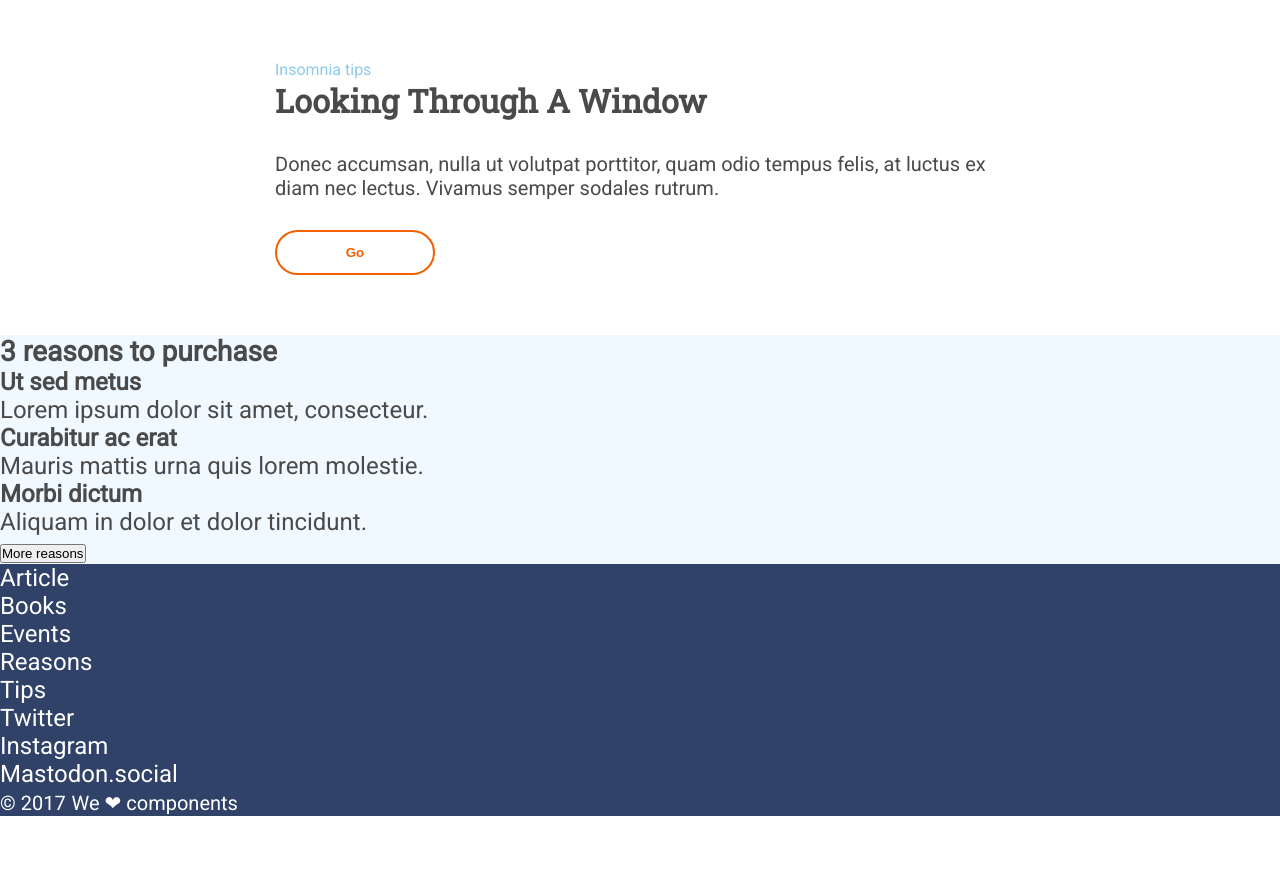
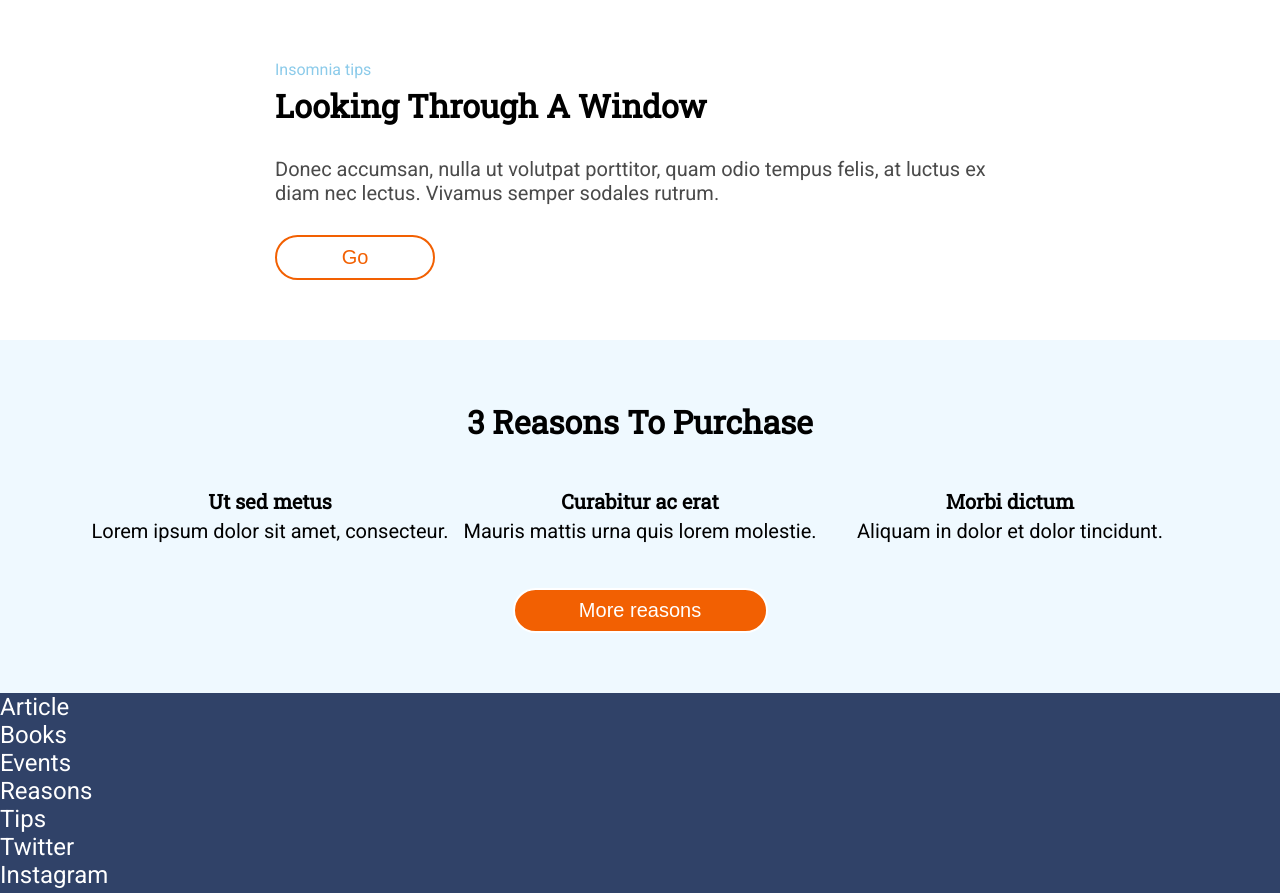
Before and after one commit to Adalab/modulo-1-evaluacion-final-evaferrerasbr, a website: page src/html/index.html in a window 1280 px wide. Shown: the part 800-1693 px from the top of the page. Before the commit the page ends 1616 px from the top, so only its background shows below. Drawn offline with nearby package versions, Linux system fonts and the light colour scheme; files that its build step writes are made by us from their sources; files whose address does not match are found by name.

Commit message:
End main-reasons section

```diff
--- a/src/html/partials/main-reasons.html
+++ b/src/html/partials/main-reasons.html
@@ -1,12 +1,26 @@
 <section class="main-reasons" id="main-reasons--id">
-  <h3>3 reasons to purchase</h3>
-  <div>
-    <h4>Ut sed metus</h4>
-    <p>Lorem ipsum dolor sit amet, consecteur.</p>
-    <h4>Curabitur ac erat</h4>
-    <p>Mauris mattis urna quis lorem molestie.</p>
-    <h4>Morbi dictum</h4>
-    <p>Aliquam in dolor et dolor tincidunt.</p>
+  <h3 class="main-reasons__title txt--title txt--dark txt--lg capitalize">
+    3 reasons to purchase
+  </h3>
+  <div class="main-reasons__grid">
+    <div class="grid__item grid__item-1">
+      <h4 class="main-reasons__subtitle txt--title txt--dark txt--md">
+        Ut sed metus
+      </h4>
+      <p class="txt--dark txt--md">Lorem ipsum dolor sit amet, consecteur.</p>
+    </div>
+    <div class="grid__item grid__item-2">
+      <h4 class="main-reasons__subtitle txt--title txt--dark txt--md">
+        Curabitur ac erat
+      </h4>
+      <p class="txt--dark txt--md">Mauris mattis urna quis lorem molestie.</p>
+    </div>
+    <div class="grid__item grid__item-3">
+      <h4 class="main-reasons__subtitle txt--title txt--dark txt--md">
+        Morbi dictum
+      </h4>
+      <p class="txt--dark txt--md">Aliquam in dolor et dolor tincidunt.</p>
+    </div>
   </div>
-  <button>More reasons</button>
+  <button class="button--reasons">More reasons</button>
 </section>
--- a/src/html/partials/main-tips.html
+++ b/src/html/partials/main-tips.html
@@ -1,6 +1,8 @@
 <section class="main-tips">
-  <h2 class="txt--sm section--color">Insomnia tips</h2>
-  <h3 class="txt--lg txt--title txt-title--color capitalize">
+  <h2 class="main-tips__title txt--sm section--color txt--regular">
+    Insomnia tips
+  </h2>
+  <h3 class="txt--lg txt--title txt--dark capitalize">
     Looking through a window
   </h3>
   <p class="main-tips__text txt--md">
--- a/src/scss/components/_buttons.scss
+++ b/src/scss/components/_buttons.scss
@@ -14,7 +14,7 @@
   width: 76px;
   background-color: $color-brand-2;
   color: $color-brand-1;
-  font-weight: bold;
+  font-size: 1.25rem;
   border: 2px solid $color-brand-1;
   border-radius: 50px;
   transition: ease 0.5s;
@@ -29,3 +29,25 @@
     width: 160px;
   }
 }
+
+.button--reasons {
+  height: 45px;
+  width: 184px;
+  background-color: $color-brand-1;
+  color: $color-brand-2;
+  font-size: 1.25rem;
+  border: 2px solid $color-brand-2;
+  border-radius: 50px;
+  transition: ease 0.5s;
+  &:hover {
+    background-color: $color-brand-2;
+    color: $color-brand-1;
+    border: 2px solid $color-brand-1;
+  }
+  @include tablet {
+    width: 210px;
+  }
+  @include desktop {
+    width: 255px;
+  }
+}
--- a/src/scss/components/_typography.scss
+++ b/src/scss/components/_typography.scss
@@ -8,9 +8,10 @@ body {
 
 .txt--title {
   font-family: $font-title;
-  &--color {
-    color: $color-brand-title;
-  }
+}
+
+.txt--dark {
+  color: $color-brand-dark;
 }
 
 .txt--light {
@@ -49,7 +50,6 @@ body {
 }
 
 .txt--sm {
-  font-weight: normal;
   font-size: 0.875rem;
   @include desktop {
     font-size: 1rem;
@@ -67,3 +67,7 @@ body {
 .txt--center {
   text-align: center;
 }
+
+.txt--regular {
+  font-weight: normal;
+}
--- a/src/scss/core/_variables.scss
+++ b/src/scss/core/_variables.scss
@@ -5,9 +5,9 @@ $color-brand-2: #ffffff;
 $color-brand-3: #8ccbea;
 $color-brand-4: #0271bc;
 $color-brand-5: #304268;
-$color-brand-extra: #eff9ff;
+$color-brand-ligth: #eff9ff;
+$color-brand-dark: #000000;
 $color-brand-text: #4a4a4a;
-$color-brand-title: #000000;
 
 /*fonts*/
 $font-family: "Roboto", sans-serif;
--- a/src/scss/layout/_main-reasons.scss
+++ b/src/scss/layout/_main-reasons.scss
@@ -1,3 +1,42 @@
 .main-reasons {
-  background-color: $color-brand-extra;
+  background-color: $color-brand-ligth;
+  text-align: center;
+  padding: 30px 15px 60px 15px;
+  @include tablet {
+    padding: 30px 40px 60px 40px;
+  }
+  @include desktop {
+    padding: 60px 85px 60px 85px;
+  }
 }
+
+.main-reasons__grid {
+  display: grid;
+  grid-template-columns: 1fr;
+  grid-template-rows: 1fr 1fr 1fr;
+  @include tablet {
+    grid-template-columns: 1fr 1fr 1fr;
+    grid-template-rows: 1fr;
+  }
+}
+
+.grid__item-1 {
+  grid-row: span 1;
+}
+
+.grid__item-2 {
+  grid-row: span 1;
+}
+
+.grid__item-3 {
+  grid-row: span 1;
+}
+
+.main-reasons__title,
+.grid__item {
+  margin-bottom: 45px;
+}
+
+.main-reasons__subtitle {
+  margin-bottom: 5px;
+}
--- a/src/scss/layout/_main-tips.scss
+++ b/src/scss/layout/_main-tips.scss
@@ -9,6 +9,10 @@
   }
 }
 
+.main-tips__title {
+  margin-bottom: 5px;
+}
+
 .main-tips__text {
   margin: 15px auto 30px auto;
   @include tablet {
```
